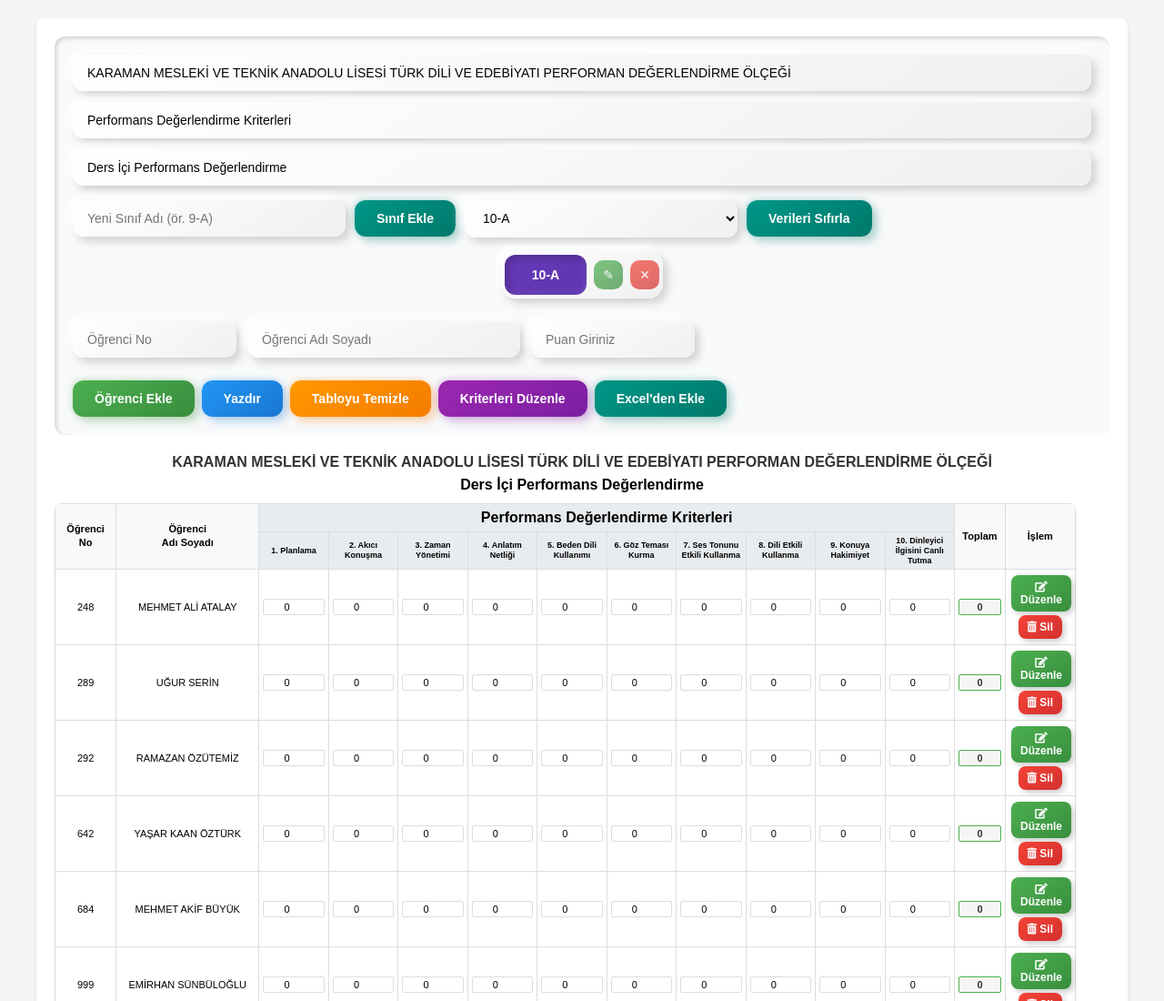
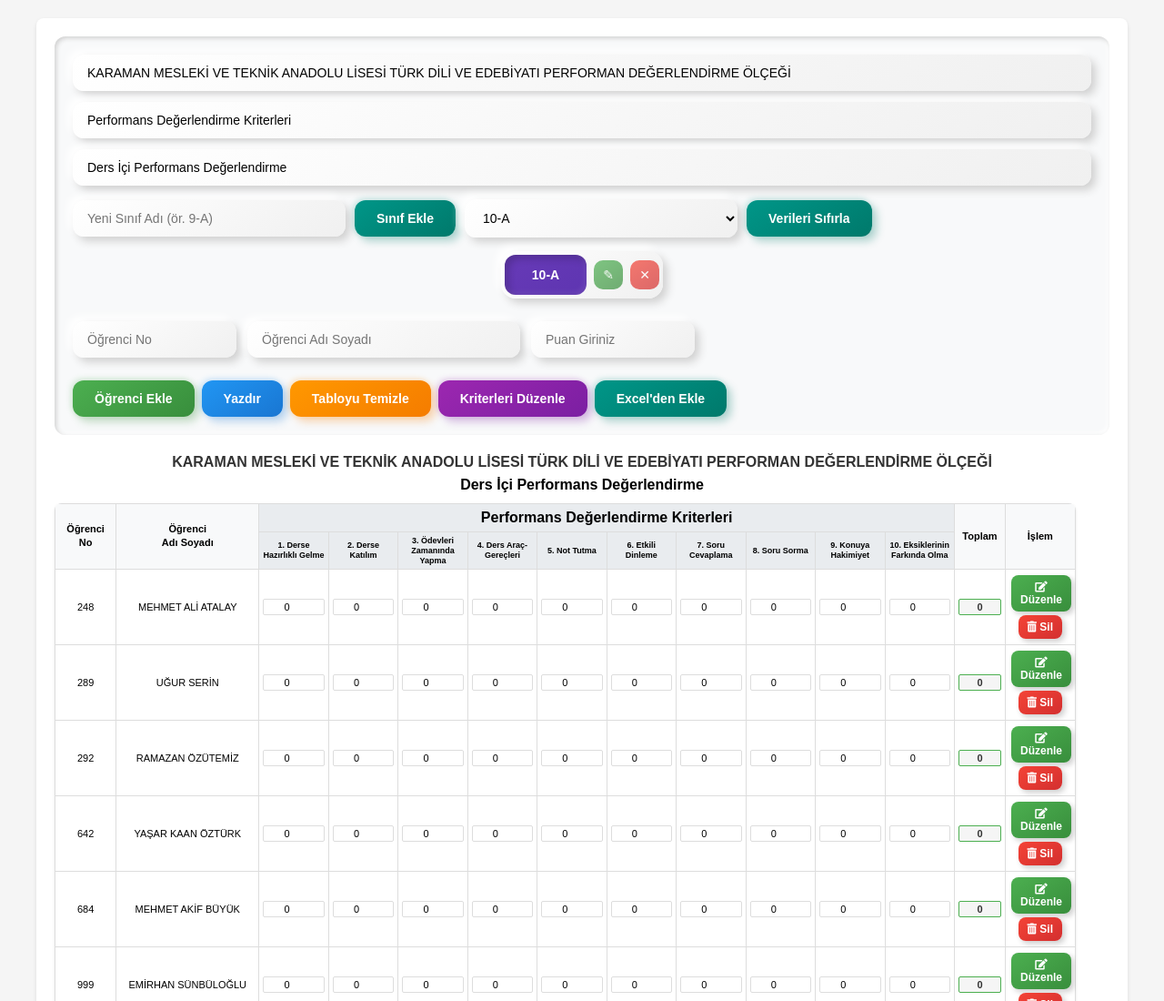
Before and after one commit to mesutpeker/performans, a plain HTML site: page index.html in a window 1280 px wide. Shown: the top 1100 px of the page at 91% size. Drawn offline with Linux system fonts and the light colour scheme.

Commit message:
Update index.html

```diff
--- a/index.html
+++ b/index.html
@@ -1233,16 +1233,16 @@
     const APP_VERSION = "1.0.1";
 
     const defaultCriteria = [
-      "1. Planlama",
-      "2. Akıcı Konuşma",
-      "3. Zaman Yönetimi",
-      "4. Anlatım Netliği",
-      "5. Beden Dili Kullanımı",
-      "6. Göz Teması Kurma",
-      "7. Ses Tonunu Etkili Kullanma",
-      "8. Dili Etkili Kullanma",
+      "1. Derse Hazırlıklı Gelme",
+      "2. Derse Katılım",
+      "3. Ödevleri Zamanında Yapma",
+      "4. Ders Araç-Gereçleri",
+      "5. Not Tutma",
+      "6. Etkili Dinleme",
+      "7. Soru Cevaplama",
+      "8. Soru Sorma",
       "9. Konuya Hakimiyet",
-      "10. Dinleyici İlgisini Canlı Tutma"
+      "10. Eksiklerinin Farkında Olma"
     ];
     let criteria = [...defaultCriteria];
 
```
